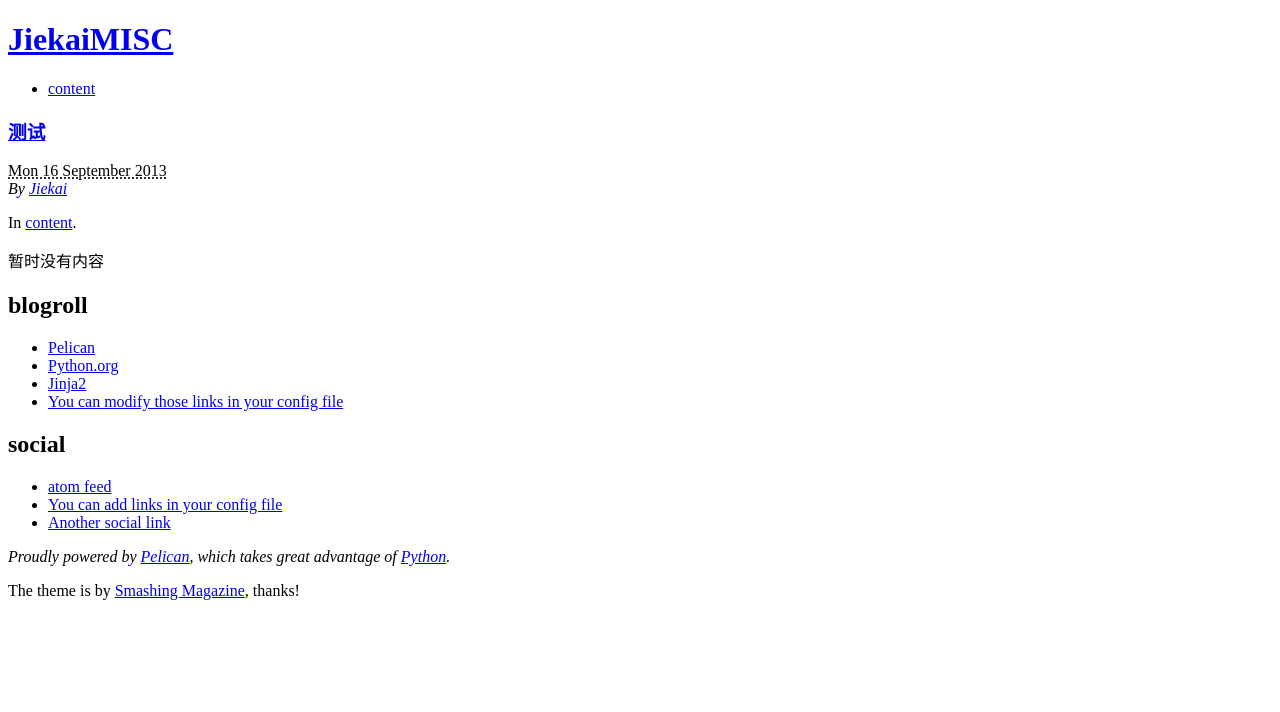
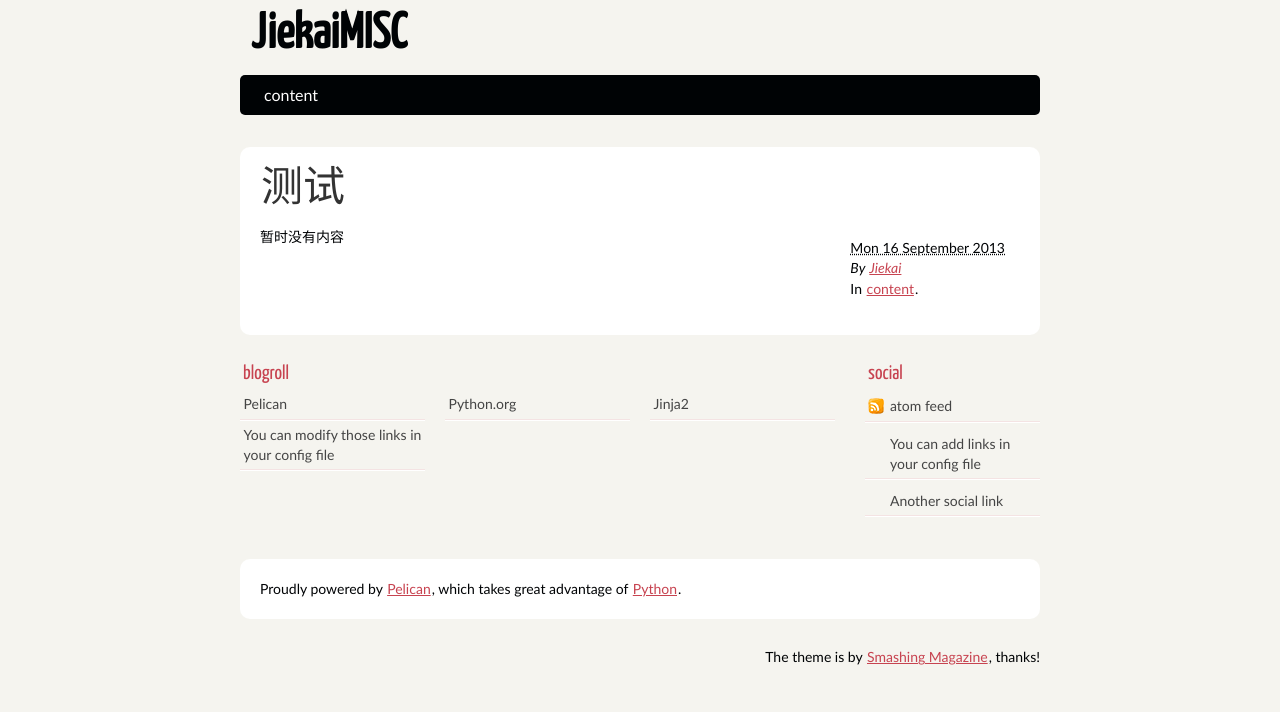
Before and after one commit to zjiekai/ghpages, a plain HTML site: page index.html in a window 1280 px wide. Drawn offline with Linux system fonts and the light colour scheme; the site is published under a folder, as on GitHub Pages, so addresses that start at the root find nothing.

Commit message:
Update documentation

```diff
--- a/index.html
+++ b/index.html
@@ -3,7 +3,7 @@
 <head>
         <meta charset="utf-8">
         <title>JiekaiMISC</title>
-        <link rel="stylesheet" href="/theme/css/main.css">
+        <link rel="stylesheet" href="./theme/css/main.css">
 
         <!--[if IE]>
             <script src="http://html5shiv.googlecode.com/svn/trunk/html5.js"></script>
@@ -12,9 +12,9 @@
 
 <body id="index" class="home">
         <header id="banner" class="body">
-                <h1><a href="/">JiekaiMISC </a></h1>
+                <h1><a href="./">JiekaiMISC </a></h1>
                 <nav><ul>
-                                                                                    <li ><a href="/category/content.html">content</a></li>
+                                                                                    <li ><a href="./category/content.html">content</a></li>
                                                 </ul></nav>
         </header><!-- /#banner -->
 
@@ -22,16 +22,16 @@
 
                             <aside id="featured" class="body">
                 <article>
-                    <h1 class="entry-title"><a href="/ce-shi.html">测试</a></h1>
+                    <h1 class="entry-title"><a href="./ce-shi.html">测试</a></h1>
                     <footer class="post-info">
         <abbr class="published" title="2013-09-16T12:27:43">
                 Mon 16 September 2013
         </abbr>
 
                 <address class="vcard author">
-                By <a class="url fn" href="/author/jiekai.html">Jiekai</a>
+                By <a class="url fn" href="./author/jiekai.html">Jiekai</a>
         </address>
-        <p>In <a href="/category/content.html">content</a>. </p>
+        <p>In <a href="./category/content.html">content</a>. </p>
 
 </footer><!-- /.post-info --><p>暂时没有内容</p>                </article>
                                                                 </aside><!-- /#featured -->
```
Also changed, not shown: archives.html (+4 -4 lines), author/jiekai.html (+6 -6 lines), categories.html (+4 -4 lines), category/content.html (+6 -6 lines), ce-shi.html (+6 -6 lines).
